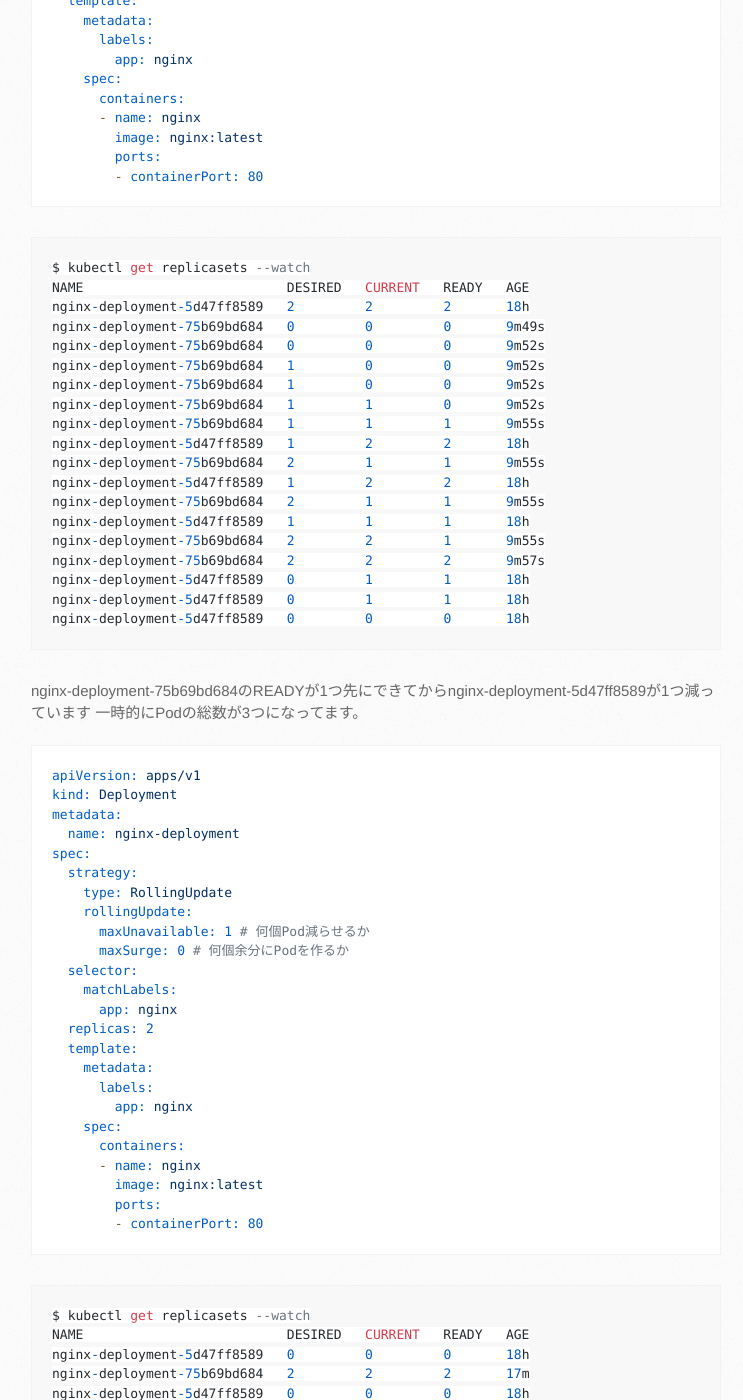
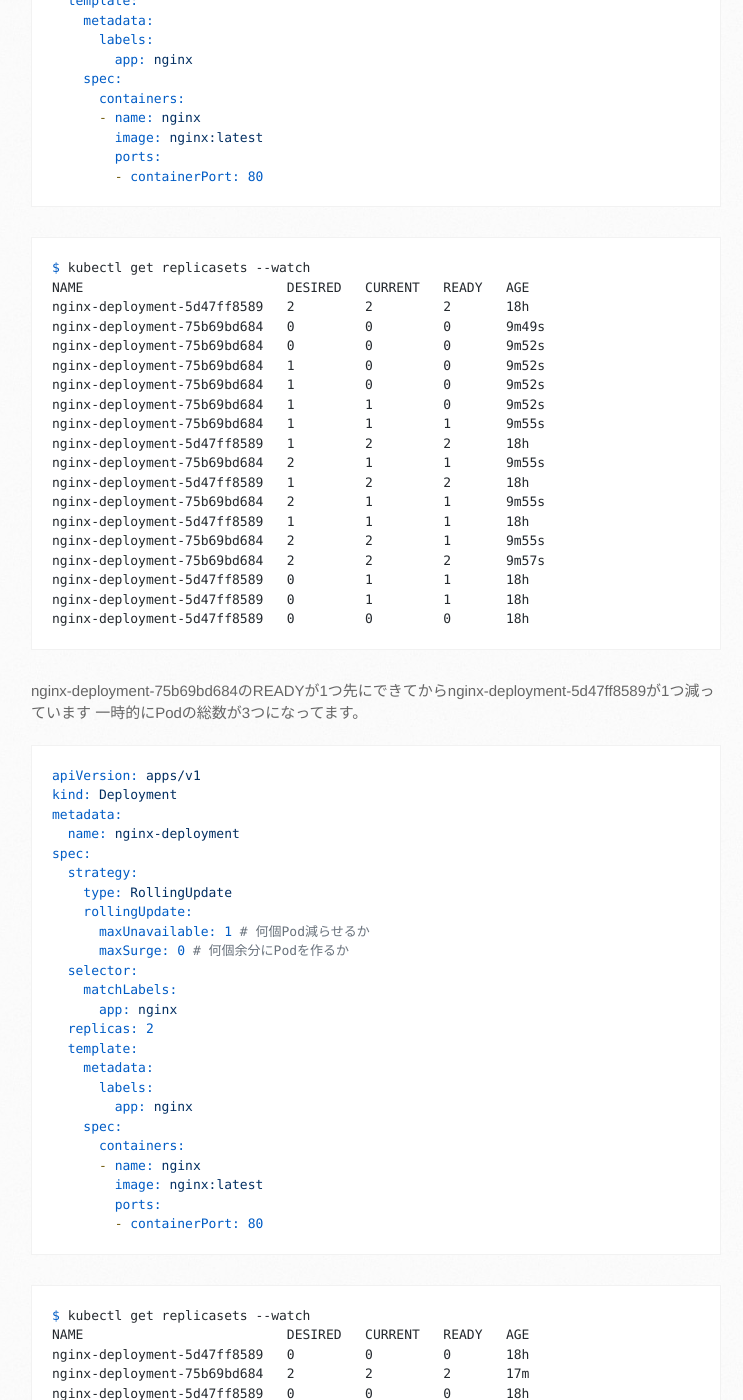
Before and after one commit to mtaketani113/mtaketani113.github.io, a Jekyll site: the page built from it/container/containerPart06.md, in a window 1280 px wide and 1400 px high, scrolled down 4508 px. Shown: the whole window, without its empty margins (139-882 px from the left). Built offline with Jekyll 4.4.1, drawn with Linux system fonts in a browser that asks for light colours; comment, search, counter and statistics services are not loaded; the repository's description, which GitHub fills in, is left out; some of the changed text lies outside the part shown.

Commit message:
プログラミング言語を追加

````diff
--- a/it/container/containerPart06.md
+++ b/it/container/containerPart06.md
@@ -211,7 +211,7 @@ spec:
         - containerPort: 80
 ```
 
-```
+```Shell
 $ kubectl get replicasets --watch
 NAME                          DESIRED   CURRENT   READY   AGE
 nginx-deployment-5d47ff8589   2         2         2       18h
@@ -263,7 +263,7 @@ spec:
         - containerPort: 80
 ```
 
-```
+```Shell
 $ kubectl get replicasets --watch
 NAME                          DESIRED   CURRENT   READY   AGE
 nginx-deployment-5d47ff8589   0         0         0       18h
````
